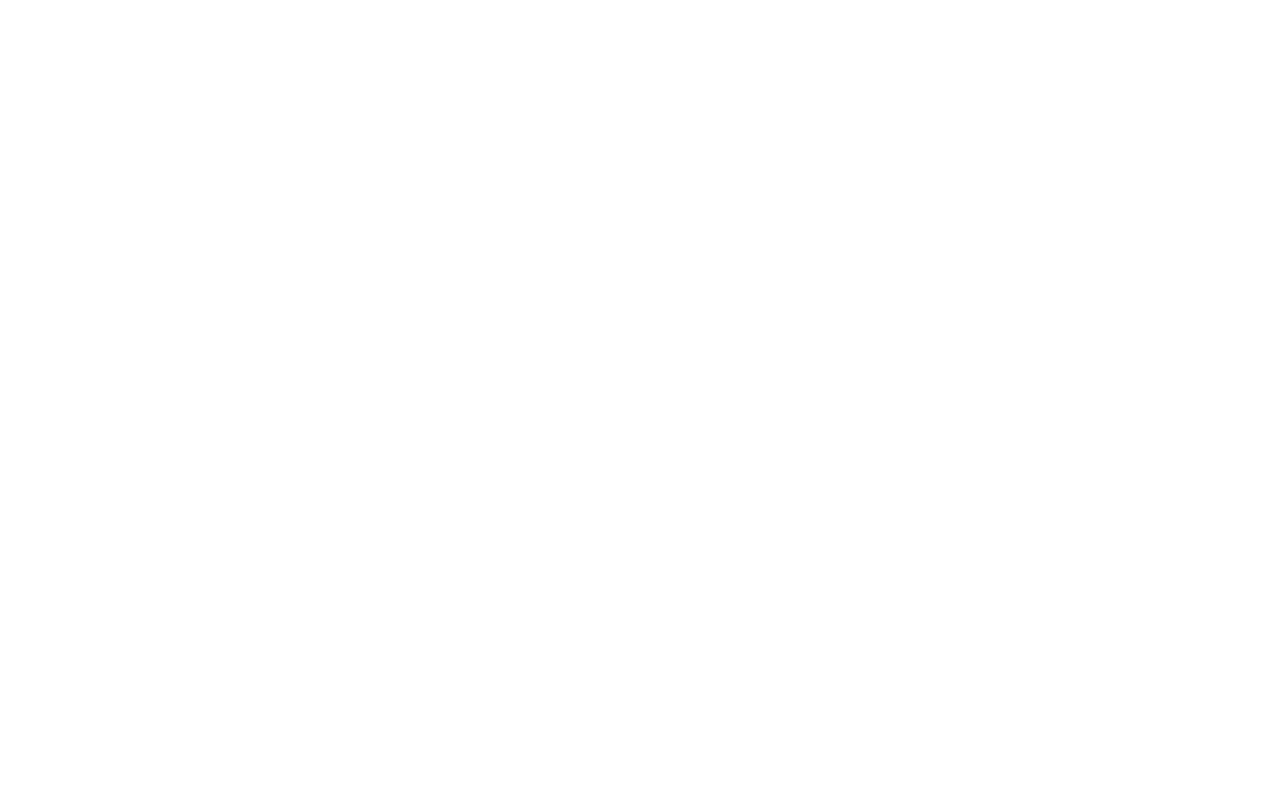
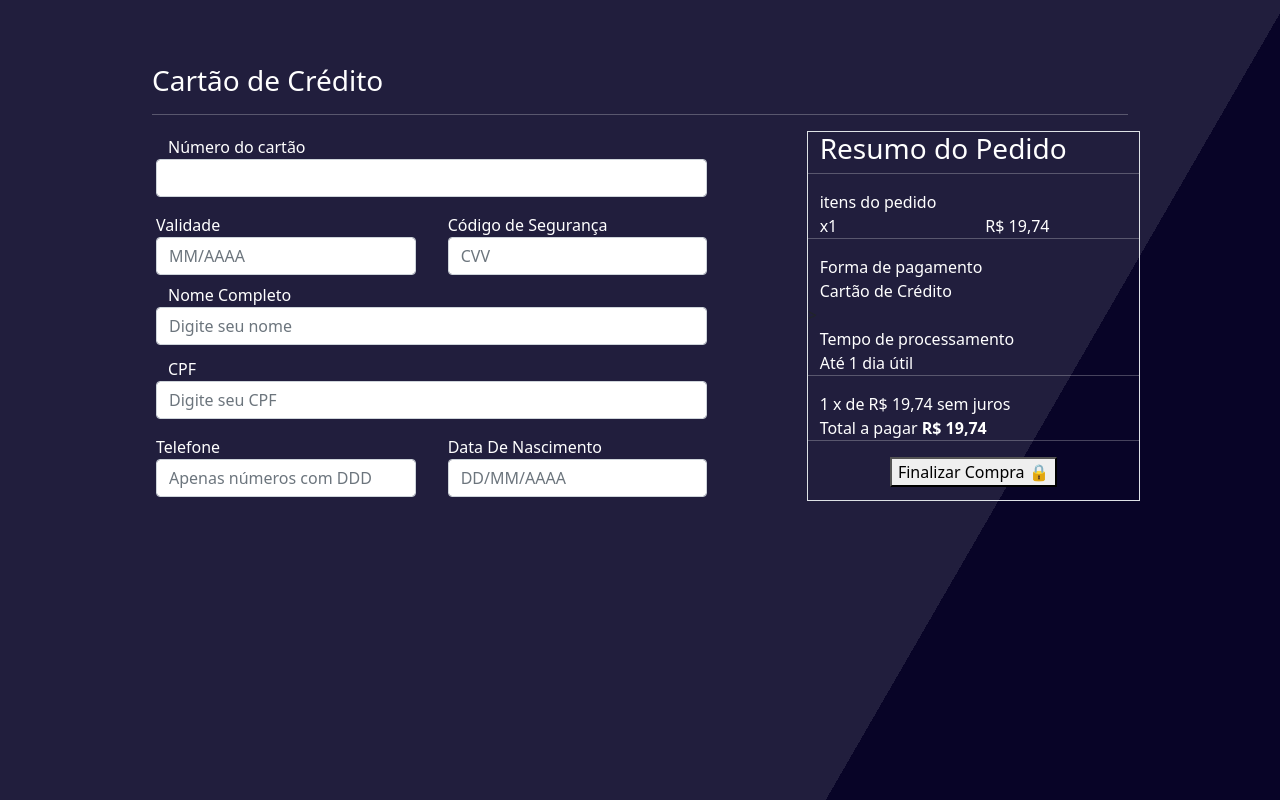
Before and after one commit to gustavorx/press_start, an Angular app in the folder press-start/: page /pagamento in a window 1280 px wide. Before the commit this address led to /. Shown: the top 800 px of the page. Built offline with nearby package versions, Linux system fonts and the light colour scheme.

Commit message:
adicao do modelo da tela de pagamento

```diff
--- a/press-start/angular.json
+++ b/press-start/angular.json
@@ -1,5 +1,8 @@
 {
     "$schema": "./node_modules/@angular/cli/lib/config/schema.json",
+    "cli": {
+      "analytics": false
+    },
     "version": 1,
     "newProjectRoot": "projects",
     "projects": {
--- /dev/null
+++ b/press-start/src/app/components/pagamento/pagamento.component.css
@@ -0,0 +1,17 @@
+html,
+body {
+  height: 100%;
+  height: 60.55rem;
+  /* background-image: url(../login/cyberpunk2077.jpg);
+    background-size: cover; */
+  background-image: linear-gradient(-60deg, #080427 30%, #211e3d 30%);
+}
+
+.container {
+  margin-top: 5%;
+  max-width: 1000px;
+}
+
+.whiteH1 {
+  color: #fdfdfd;
+}
--- /dev/null
+++ b/press-start/src/app/components/pagamento/pagamento.component.html
@@ -0,0 +1,91 @@
+<html>
+    <body>
+        <div class="d-flex flex-wrap justify-content-center align-items-center">
+            <div class="container">
+                <form>
+                    <div class="text-white">
+                        <h3>Cartão de Crédito</h3>
+                        <hr>
+                    </div>
+
+                        <div class="row">
+                            <div class="col-7">
+                                <div class="row m-1">
+                                    <label class="text-white" for="numeroCartao">Número do cartão</label>
+                                    <input type="text" class="form-control" id="numeroCartao" required>
+                                </div>
+                                <div class="row">
+                                    <div class="col m-1">
+                                        <label class="text-white mt-2" for="validade">Validade</label>
+                                        <input type="text" class="form-control" id="validade" placeholder="MM/AAAA" type="text" maxlength="7" pattern="^((0[1-9])|(1[0-2]))\/((2021)|(20[1-2][0-9]))$"
+                                        required>
+                                    </div>
+                                    <div class="col m-1">
+                                        <label class="text-white mt-2" for="cvv">Código de Segurança</label>
+                                        <input type="text" class="form-control" id="cvv" placeholder="CVV" maxlength="3" pattern="[0-9]+$" required>
+                                    </div>
+                                </div>
+                                <div class="row m-1">
+                                    <label class="text-white" for="nome">Nome Completo</label>
+                                    <input type="text" class="form-control" id="nome" placeholder="Digite seu nome" required>
+                                </div>
+                                <div class="row m-1">
+                                    <label class="text-white mt-2" for="cpf">CPF</label>
+                                    <input type="text" class="form-control" id="cpf" placeholder="Digite seu CPF" maxlength="11" pattern="[0-9]+$" required>
+                                </div>
+                                <div class="row">
+                                    <div class="col m-1">
+                                        <label class="text-white mt-2" for="telefone">Telefone</label>
+                                        <input type="text" class="form-control" id="telefone" placeholder="Apenas números com DDD" maxlength="11" pattern="\[0-9]{2}\ [0-9]{4,6}-[0-9]{3,4}$" required>
+                                    </div>
+                                    <div class="col m-1">
+                                        <label class="text-white mt-2" for="dataDeNascimento">Data De Nascimento</label>
+                                        <input type="text" class="form-control" id="dataDeNascimento" placeholder="DD/MM/AAAA" type="text" maxlength="10" pattern="^(?:(?:31(\/|-|\.)(?:0?[13578]|1[02]))\1|(?:(?:29|30)(\/|-|\.)(?:0?[13-9]|1[0-2])\2))(?:(?:1[6-9]|[2-9]\d)?\d{2})$|^(?:29(\/|-|\.)0?2\3(?:(?:(?:1[6-9]|[2-9]\d)?(?:0[48]|[2468][048]|[13579][26])|(?:(?:16|[2468][048]|[3579][26])00))))$|^(?:0?[1-9]|1\d|2[0-8])(\/|-|\.)(?:(?:0?[1-9])|(?:1[0-2]))\4(?:(?:1[6-9]|[2-9]\d)?\d{2})$"
+                                            required>
+
+                                    </div>
+                                </div>
+                                <div class="row">
+
+                                </div>
+                            </div>
+                            <div class="col-1"></div>
+                            <div class="col-4 border">
+                                <div class="row">
+                                    <h3 class="text-white">Resumo do Pedido</h3>
+                                    <hr class="whiteH1">
+                                </div>
+                                <div class="row">
+                                    <label class="text-white">itens do pedido</label>
+                                    <div class="col">
+                                        <div class="text-white">x1</div>
+                                    </div>
+                                    <div class="col">
+                                        <div class="text-white">R$ 19,74</div>
+                                    </div>
+                                    <hr class="whiteH1">
+                                </div>
+                                <div class="row">
+                                    <label class="text-white">Forma de pagamento</label>
+                                    <div class="text-white">Cartão de Crédito</div>>
+                                </div>
+                                <div class="row">
+                                    <label class="text-white">Tempo de processamento</label>
+                                    <div class="text-white">Até 1 dia útil</div>
+                                    <hr class="whiteH1">
+                                </div>
+                                <div class="row grey">
+                                    <label class="text-white">1 x de R$ 19,74 sem juros</label>
+                                    <div class="text-white">Total a pagar <b class="text-white">R$ 19,74</b></div>
+                                    <hr class="whiteH1">
+                                </div>
+                                <div class="d-flex flex-wrap justify-content-center align-items-center">
+                                    <button> Finalizar Compra 🔒</button>
+                                </div>
+                            </div>
+                        </div>
+                </form>
+            </div>
+        </div>
+    </body>
+</html>
```
Also changed, not shown: press-start/src/app/app.module.ts (+5 -2 lines), press-start/src/app/components/pagamento/pagamento.component.ts (added, +11 -0 lines), press-start/src/assets/logo/Logo5.png (added).
